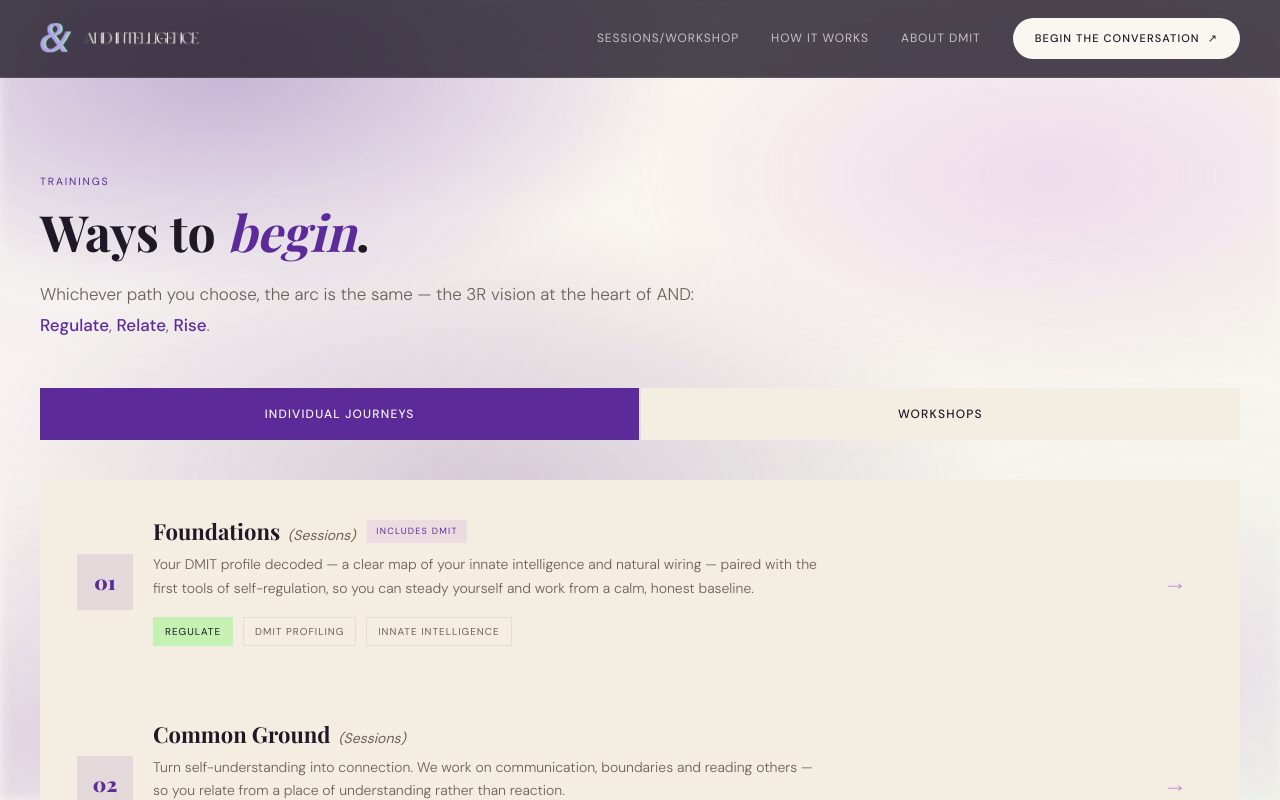
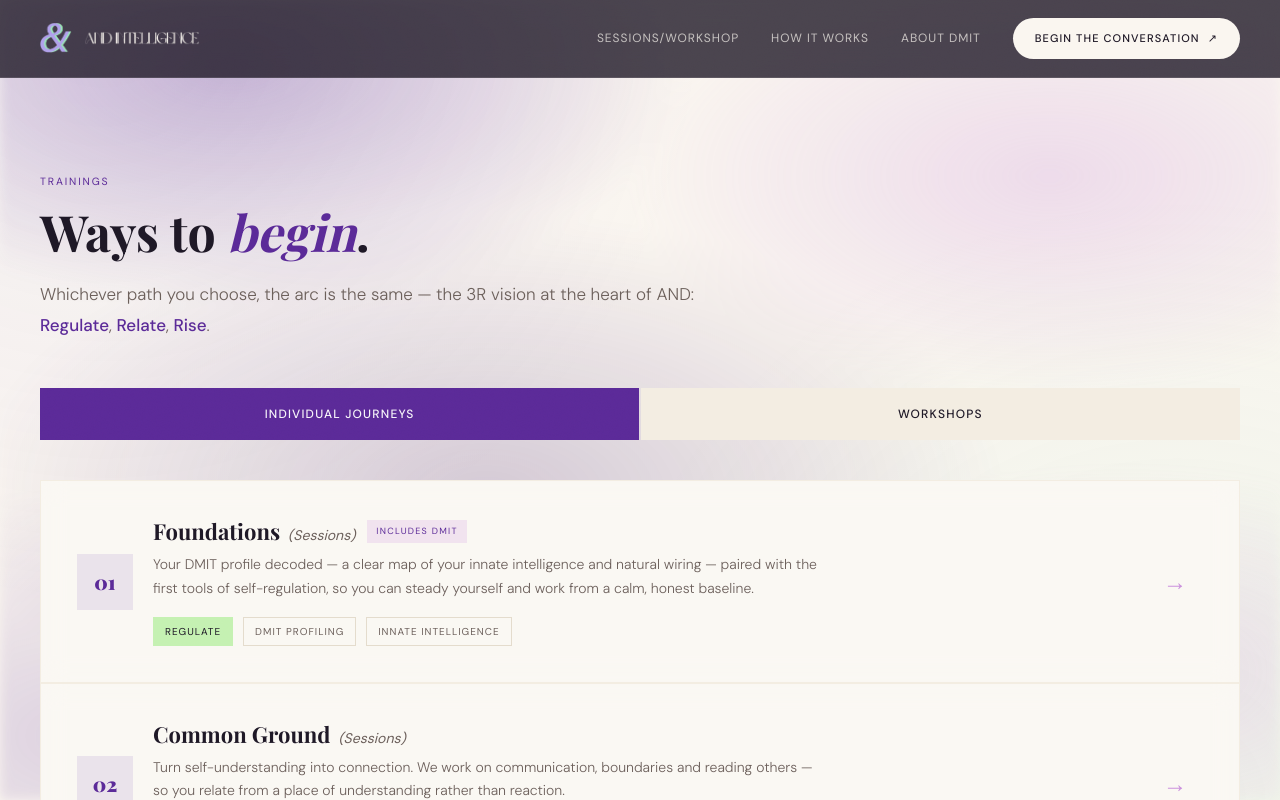
Before and after one commit to altnisthon/-intelligenceweb, a Next.js app: page /trainings in a window 1280 px wide. Shown: the top 800 px of the page. Built offline with nearby package versions, Linux system fonts and the light colour scheme.

Commit message:
Match Sessions/Workshop card background to How It Works glass style
Cards used flat bg-white/66 with no blur, so against the new mist page
background they read as solid beige instead of picking up the mist like
the How It Works step cards do. Adds backdrop-blur-md to match.

```diff
--- a/components/TrainingsTabs.tsx
+++ b/components/TrainingsTabs.tsx
@@ -34,7 +34,7 @@ export default function TrainingsTabs() {
           const key = `${tab}-${p.name}`;
           const isOpen = !!expanded[key];
           return (
-            <div key={p.name} className="bg-white/66 transition-colors hover:bg-white/90">
+            <div key={p.name} className="bg-white/60 backdrop-blur-md transition-colors hover:bg-white/90">
               <div className="flex flex-col items-start gap-5 p-6 sm:flex-row sm:items-center md:p-9">
                 <div className="flex h-14 w-14 flex-none items-center justify-center bg-purple/10 font-serif text-xl font-black text-purple">
                   {p.badge}
```
